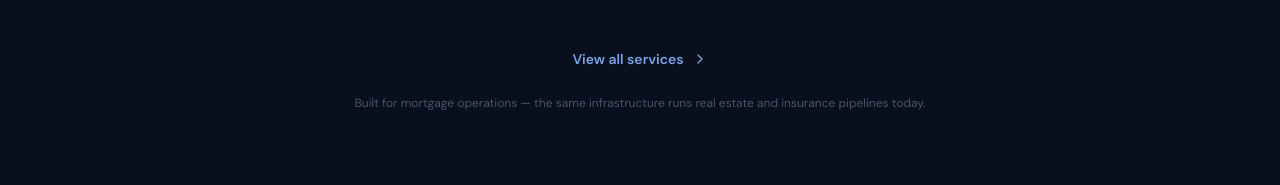
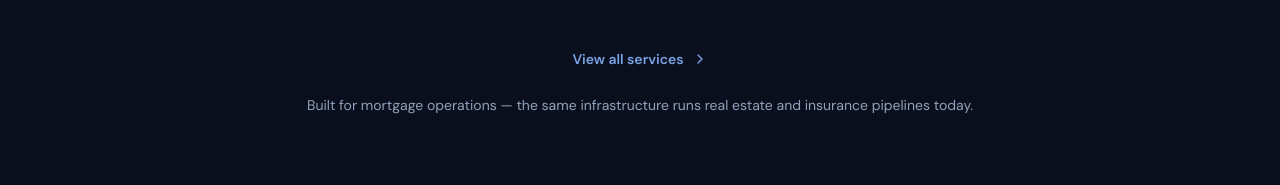
Before and after one commit to abbasmah/QARM, a React (Vite) app: page / in a window 1280 px wide. Shown: the part 2191-2376 px from the top of the page. Built offline with nearby package versions, Linux system fonts and the light colour scheme.

Commit message:
Fix: increase contrast/size of homepage bridge caption for readability

```diff
--- a/src/pages/HomePage.tsx
+++ b/src/pages/HomePage.tsx
@@ -208,7 +208,7 @@
               View all services <ChevronRight size={16} className="group-hover:translate-x-1 transition-transform" />
             </Link>
           </div>
-          <p className="text-center text-xs text-slate-600 mt-6">Built for mortgage operations — the same infrastructure runs real estate and insurance pipelines today.</p>
+          <p className="text-center text-sm text-slate-400 mt-6">Built for mortgage operations — the same infrastructure runs real estate and insurance pipelines today.</p>
         </div>
       </section>
 
```
